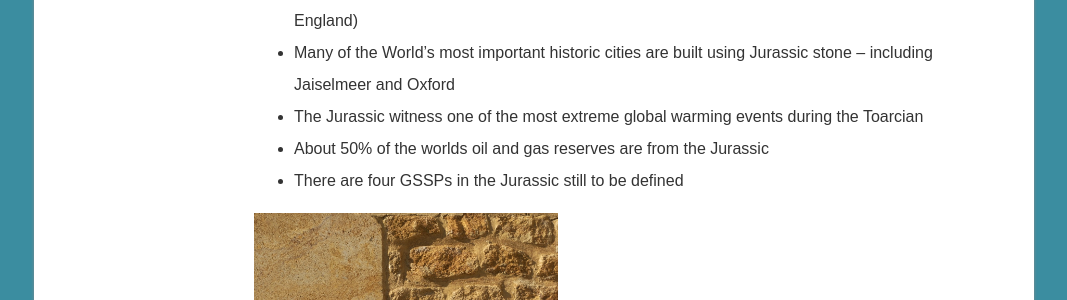
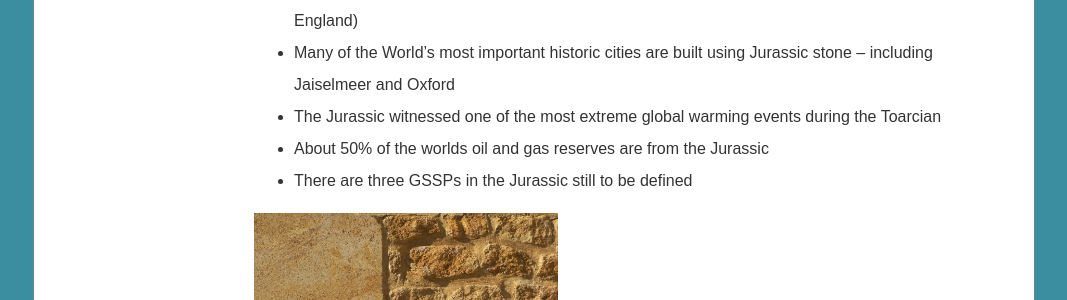
Before and after one commit to i-c-stratigraphy/subcommission-jurassic, a Jekyll site: the page built from pages/jurassifacts.md, in a window 1280 px wide. Shown: the part 1065-1365 px from the top of the page, without its empty margins (106-1173 px from the left). Built offline with Jekyll 4.4.1, drawn with Linux system fonts in a browser that asks for light colours.

Commit message:
Update jurassifacts.md

```diff
--- a/pages/jurassifacts.md
+++ b/pages/jurassifacts.md
@@ -16,9 +16,9 @@ permalink: /jurassifacts
 * The Jurassic is the only geological period to give its name to a major feature film franchise
 * The Jurassic is the only geological period with a World Heritage Site (The Jurassic Coast of southern England)
 * Many of the World’s most important historic cities are built using Jurassic stone – including Jaiselmeer and Oxford
-* The Jurassic witness one of the most extreme global warming events during the Toarcian
+* The Jurassic witnessed one of the most extreme global warming events during the Toarcian
 * About 50% of the worlds oil and gas reserves are from the Jurassic
-* There are four GSSPs in the Jurassic still to be defined
+* There are three GSSPs in the Jurassic still to be defined
 
 
 <a href="images/coe-ham-hill-stonecoe-ham-hill-stonedsc_0162-1.jpg"><img src="images/coe-ham-hill-stonecoe-ham-hill-stonedsc_0162-1.jpg" alt="ammonite" style="width:40%" /></a>
```
